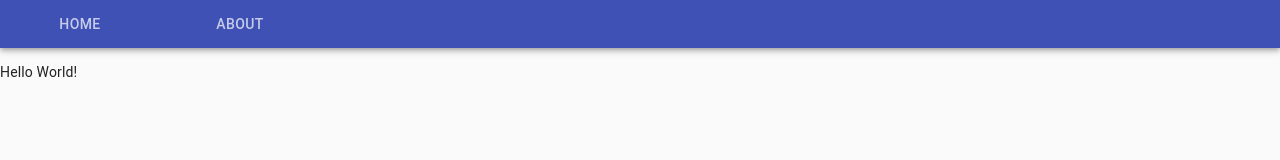
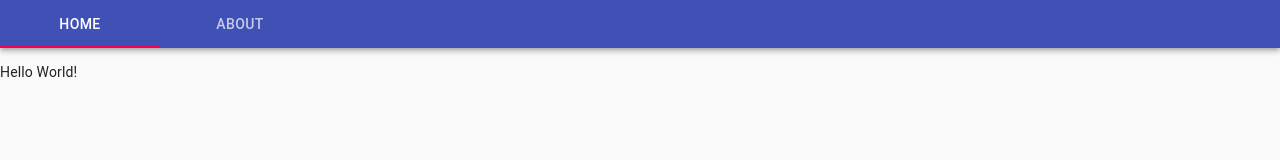
Before and after one commit to giannisp/react-boilerplate, a React app: page / in a window 1280 px wide. Shown: the top 160 px of the page. Built offline with nearby package versions, Linux system fonts and the light colour scheme.

Commit message:
Use location to determine selected menu item

```diff
--- a/src/components/Navigation.js
+++ b/src/components/Navigation.js
@@ -3,7 +3,7 @@
  */
 
 import React from 'react';
-import { useHistory } from 'react-router-dom';
+import { useLocation, useHistory } from 'react-router-dom';
 import { AppBar, Tabs, Tab } from '@material-ui/core';
 
 const menu = [
@@ -12,6 +12,7 @@ const menu = [
 ];
 
 function Navigation() {
+  const location = useLocation();
   const history = useHistory();
 
   function onTabChange(event, value) {
@@ -20,7 +21,7 @@ function Navigation() {
 
   return (
     <AppBar position="static">
-      <Tabs onChange={onTabChange} aria-label="Menu">
+      <Tabs value={location.pathname} onChange={onTabChange} aria-label="Menu">
         {menu.map(item => (
           <Tab label={item.title} value={item.url} />
         ))}
```
